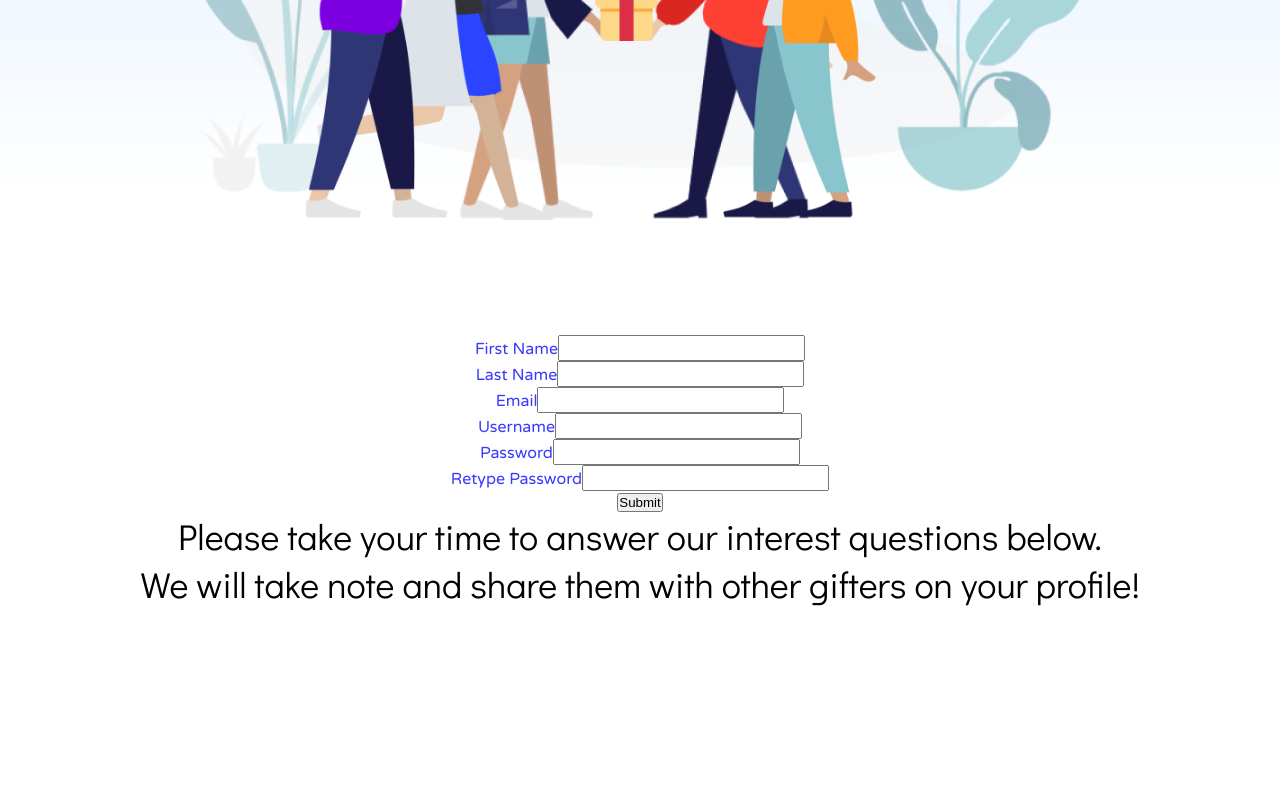
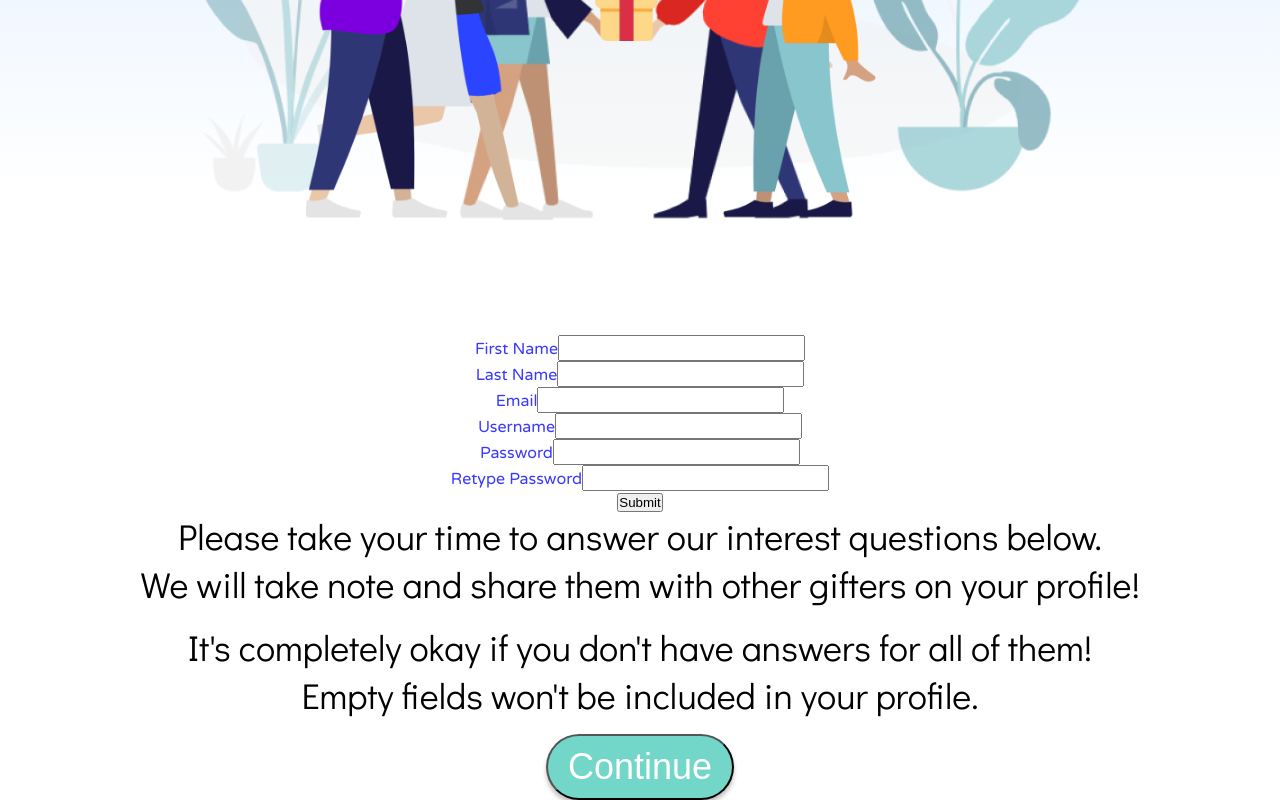
Before and after one commit to venuswku/perfect-gift, a React (Create React App) app: page /create_account in a window 1280 px wide. Shown: the part 610-1410 px from the top of the page. Before the commit the page ends 1233 px from the top, so only its background shows below. Built offline with nearby package versions, Linux system fonts and the light colour scheme.

Commit message:
Style submit button on create account

```diff
--- a/src/pages/Create_Account.css
+++ b/src/pages/Create_Account.css
@@ -14,6 +14,15 @@
   bottom: 0%;
 
   background: linear-gradient(180deg, #C1DEFF 0%, rgba(255, 255, 255, 0) 100%), #FFFFFF;
+}
+
+.casubmit {
+  background: #72D6C9;
+  box-shadow: 0px 4px 4px rgba(0, 0, 0, 0.25);
+  border-radius: 50px;
+  color: white;
+  font-size: 36px;
+  padding: 10px 20px;
 }
 
 /* split the screen in half (dunno how this works. more research) */
--- a/src/pages/Create_Account.js
+++ b/src/pages/Create_Account.js
@@ -49,6 +49,9 @@ function Create_Account() {
 
 
                         <p>Please take your time to answer our interest questions below. <br /> We will take note and share them with other gifters on your profile!</p>
+
+                        <p>It's completely okay if you don't have answers for all of them! <br /> Empty fields won't be included in your profile.</p>
+                        <input type='submit' value='Continue' className='casubmit'></input>
                     </div>
                 </form>
 
```
